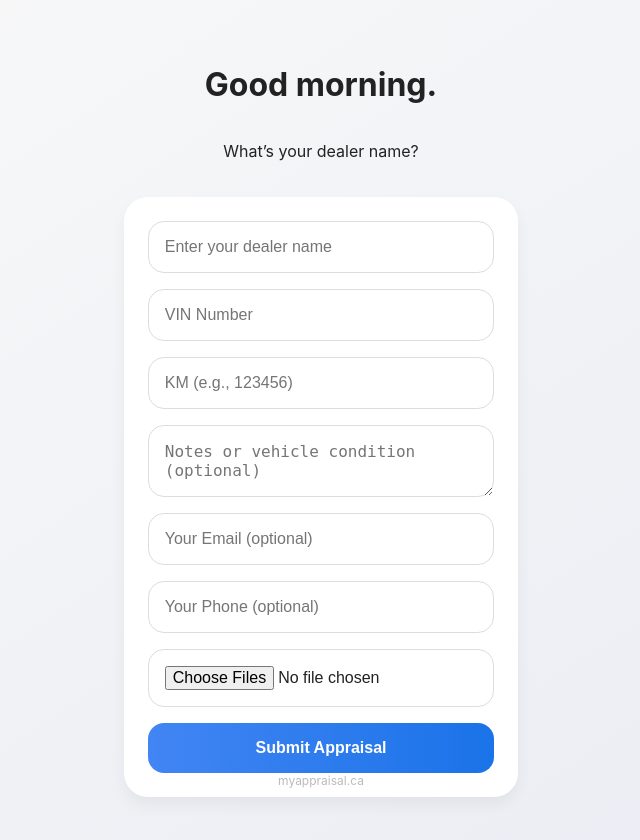
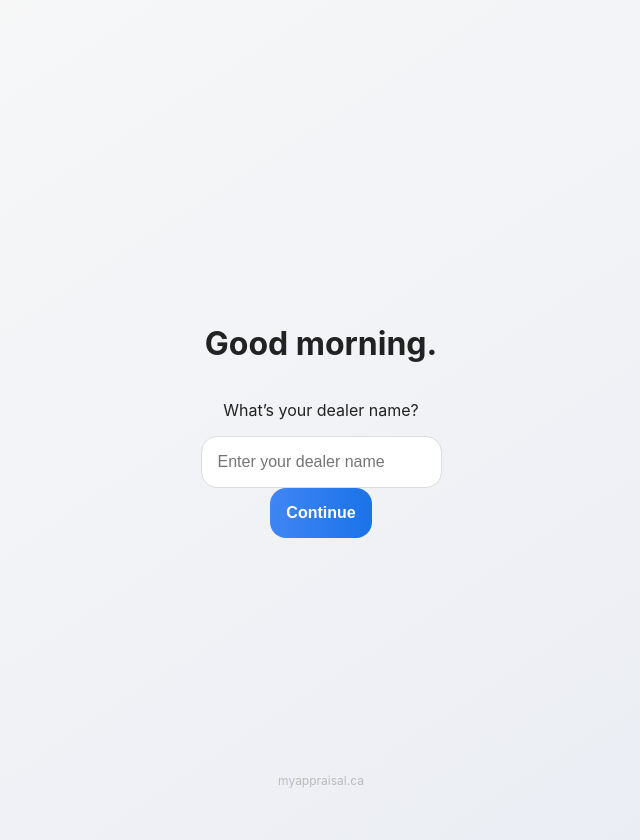
Before and after one commit to kirbssssss97/Gateway-leasing, a Flask app: page / in a window 1280 px wide. Shown: the whole page, without its empty margins (319-959 px from the left). Run offline with Flask 3, Linux system fonts and the light colour scheme.

Commit message:
Update index.html

```diff
--- a/templates/index.html
+++ b/templates/index.html
@@ -7,22 +7,53 @@
   <link rel="stylesheet" href="/static/css/style.css"/>
 </head>
 <body>
+
+  <!-- Splash / Welcome Screen -->
   <div id="welcome-screen">
     <h1>Good morning.</h1>
     <p>What’s your dealer name?</p>
-    <form method="POST" enctype="multipart/form-data">
-      <input type="text" name="dealer" placeholder="Enter your dealer name" required />
-      <input type="text" name="vin" placeholder="VIN Number" required />
-      <input type="text" name="km" placeholder="KM (e.g., 123456)" required />
-      <textarea name="notes" placeholder="Notes or vehicle condition (optional)"></textarea>
-      <input type="email" name="email" placeholder="Your Email (optional)" />
-      <input type="text" name="phone" placeholder="Your Phone (optional)" />
-      <input type="file" name="images" multiple />
-      <button type="submit">Submit Appraisal</button>
-    </form>
+    <input type="text" id="dealer-name" placeholder="Enter your dealer name" />
+    <button onclick="startApp()">Continue</button>
     <div class="footer-brand">myappraisal.ca</div>
   </div>
+
+  <!-- Appraisal Form (initially hidden) -->
+  <form id="app-form" method="POST" enctype="multipart/form-data" style="display: none;">
+    <input type="hidden" name="dealer" id="hidden-dealer" />
+    <input type="text" name="vin" placeholder="VIN Number" required />
+    <input type="text" name="km" placeholder="KM (e.g., 123456)" required />
+    <input type="file" name="images" multiple />
+    <textarea name="notes" placeholder="Notes or vehicle condition (optional)"></textarea>
+    <input type="email" name="email" placeholder="Your Email (optional)" />
+    <input type="text" name="phone" placeholder="Your Phone (optional)" />
+    <button type="submit">Submit Appraisal</button>
+    <p class="funny-message">"Does it run? Does it roll? Or is it rust with a goal?"</p>
+  </form>
+
+  <!-- Optional: Scanner Launch (optional for later) -->
+  <div id="scanner" style="display: none;"></div>
+
+  <script>
+    function startApp() {
+      const dealerName = document.getElementById('dealer-name').value.trim();
+      if (dealerName) {
+        localStorage.setItem('dealerName', dealerName);
+        document.getElementById('hidden-dealer').value = dealerName;
+        document.getElementById('welcome-screen').style.display = 'none';
+        document.getElementById('app-form').style.display = 'flex';
+      }
+    }
+
+    window.onload = () => {
+      const storedDealer = localStorage.getItem('dealerName');
+      if (storedDealer) {
+        document.getElementById('hidden-dealer').value = storedDealer;
+        document.getElementById('welcome-screen').style.display = 'none';
+        document.getElementById('app-form').style.display = 'flex';
+      }
+    };
+  </script>
+
+  <script src="https://unpkg.com/html5-qrcode" type="text/javascript"></script>
 </body>
 </html>
-
-<script src="https://unpkg.com/html5-qrcode" type="text/javascript"></script>
```
